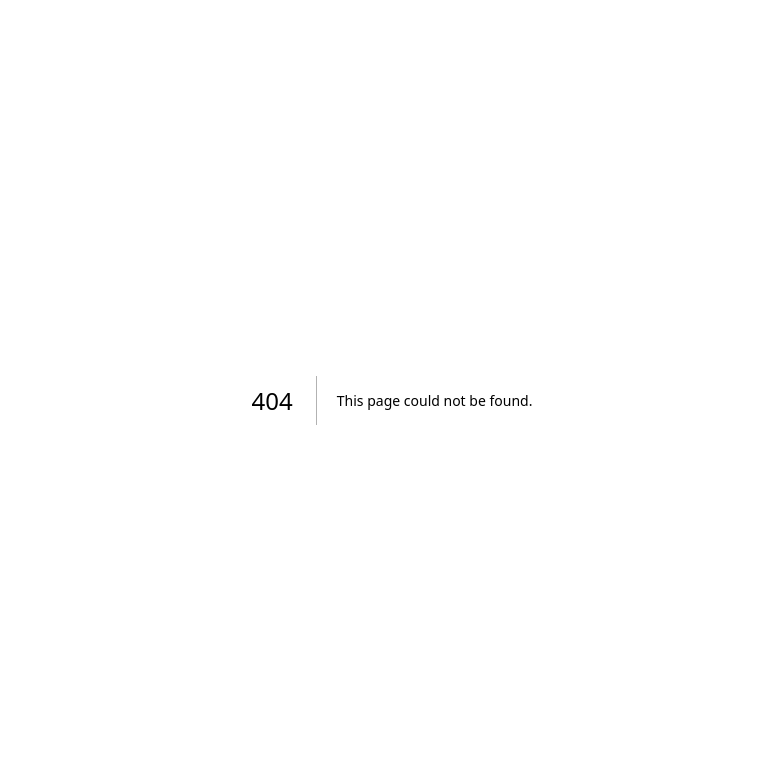
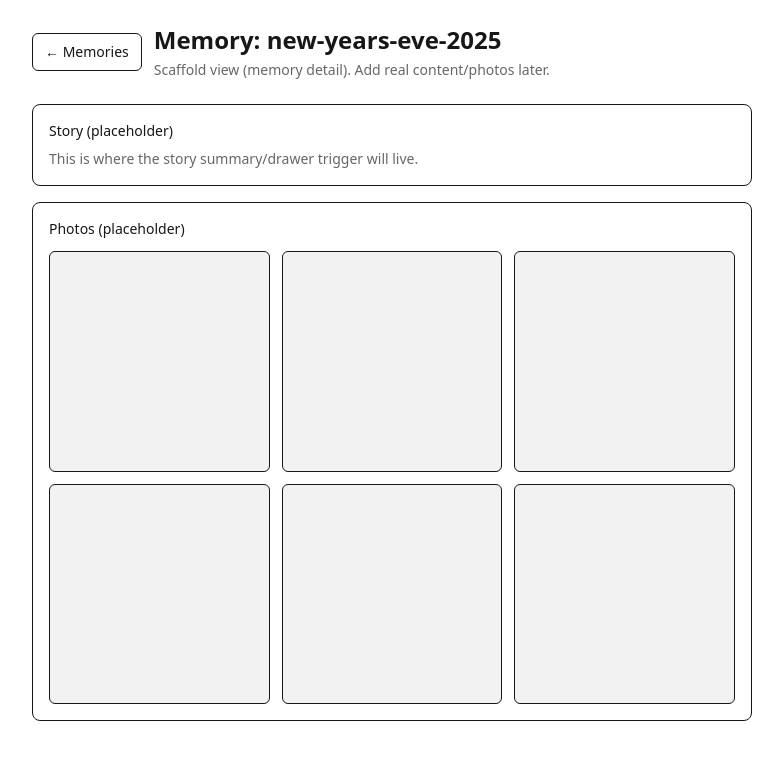
Before and after one commit to mdeckdev/emilias_recipes, a Next.js app: page /memories/new-years-eve-2025 in a window 1280 px wide. Before the commit this address had no page. Shown: the top 760 px of the page, without its empty margins (248-1031 px from the left). Built offline with nearby package versions, Linux system fonts and the light colour scheme.

Commit message:
feat(memories): add list, detail, and photo routes with back navigation

```diff
--- /dev/null
+++ b/src/app/memories/[slug]/page.tsx
@@ -0,0 +1,51 @@
+import Link from "next/link";
+import BackButton from "@/components/BackButton";
+
+export const metadata = {
+  title: "Memory",
+};
+
+export default async function MemoryPage({
+  params,
+}: {
+  params: Promise<{ slug: string }>;
+}) {
+  const { slug } = await params;
+
+  return (
+    <main className="mx-auto max-w-3xl p-6">
+      <header className="mb-6 flex items-center gap-3">
+        <BackButton label="Memories" />
+        <div>
+          <h1 className="text-2xl font-semibold">Memory: {slug}</h1>
+          <p className="mt-1 text-sm text-black/60">
+            Scaffold view (memory detail). Add real content/photos later.
+          </p>
+        </div>
+      </header>
+
+      <section className="space-y-4">
+        <div className="rounded-lg border p-4">
+          <div className="text-sm font-medium">Story (placeholder)</div>
+          <p className="mt-2 text-sm text-black/60">
+            This is where the story summary/drawer trigger will live.
+          </p>
+        </div>
+
+        <div className="rounded-lg border p-4">
+          <div className="text-sm font-medium">Photos (placeholder)</div>
+          <div className="mt-3 grid grid-cols-3 gap-3">
+            {[0, 1, 2, 3, 4, 5].map((i) => (
+              <Link
+                key={i}
+                href={`/memories/${slug}/photo/${i}`}
+                className="aspect-square rounded-md border bg-black/5 hover:bg-black/10"
+                aria-label={`Open photo ${i + 1}`}
+              />
+            ))}
+          </div>
+        </div>
+      </section>
+    </main>
+  );
+}
--- /dev/null
+++ b/src/app/memories/[slug]/photo/[index]/page.tsx
@@ -0,0 +1,36 @@
+import BackButton from "@/components/BackButton";
+
+export const metadata = {
+  title: "Photo",
+};
+
+export default async function MemoryPhotoPage({
+  params,
+}: {
+  params: Promise<{ slug: string; index: string }>;
+}) {
+  const { slug, index } = await params;
+
+  return (
+    <main className="mx-auto max-w-3xl p-6">
+      <header className="mb-6 flex items-center gap-3">
+        <BackButton label="Back" />
+        <div>
+          <h1 className="text-2xl font-semibold">
+            Photo {Number(index) + 1}
+          </h1>
+          <p className="mt-1 text-sm text-black/60">
+            Memory: {slug} • Fullscreen scaffold
+          </p>
+        </div>
+      </header>
+
+      <section className="rounded-xl border p-4">
+        <div className="aspect-[3/4] w-full rounded-lg border bg-black/5" />
+        <div className="mt-4 text-sm text-black/60">
+          Placeholder image area. Later: real next/image + pinch/zoom if desired.
+        </div>
+      </section>
+    </main>
+  );
+}
--- /dev/null
+++ b/src/app/memories/page.tsx
@@ -0,0 +1,39 @@
+import Link from "next/link";
+
+export const metadata = {
+  title: "Memories",
+};
+
+export default function MemoriesPage() {
+  return (
+    <main className="mx-auto max-w-3xl p-6">
+      <header className="mb-6">
+        <h1 className="text-2xl font-semibold">Memories</h1>
+        <p className="mt-1 text-sm text-black/60">
+          Scaffold view (list). Replace with real data later.
+        </p>
+      </header>
+
+      <section className="space-y-3">
+        {/* Placeholder items */}
+        <Link
+          href="/memories/new-years-eve-2025"
+          className="block rounded-lg border p-4 hover:bg-black/5"
+        >
+          <div className="text-sm text-black/60">2025</div>
+          <div className="text-lg font-medium">New Year’s Eve</div>
+          <div className="text-sm text-black/60">Tap to open</div>
+        </Link>
+
+        <Link
+          href="/memories/priki"
+          className="block rounded-lg border p-4 hover:bg-black/5"
+        >
+          <div className="text-sm text-black/60">2025</div>
+          <div className="text-lg font-medium">Priki</div>
+          <div className="text-sm text-black/60">Tap to open</div>
+        </Link>
+      </section>
+    </main>
+  );
+}
--- /dev/null
+++ b/src/components/BackButton.tsx
@@ -0,0 +1,27 @@
+"use client";
+
+import { useRouter } from "next/navigation";
+
+type Props = {
+  label?: string;
+  className?: string;
+};
+
+export default function BackButton({ label = "Back", className = "" }: Props) {
+  const router = useRouter();
+
+  return (
+    <button
+      type="button"
+      onClick={() => router.back()}
+      className={
+        "inline-flex items-center gap-2 rounded-md border px-3 py-2 text-sm " +
+        "hover:bg-black/5 active:scale-[0.99] " +
+        className
+      }
+      aria-label={label}
+    >
+      ← {label}
+    </button>
+  );
+}
```
